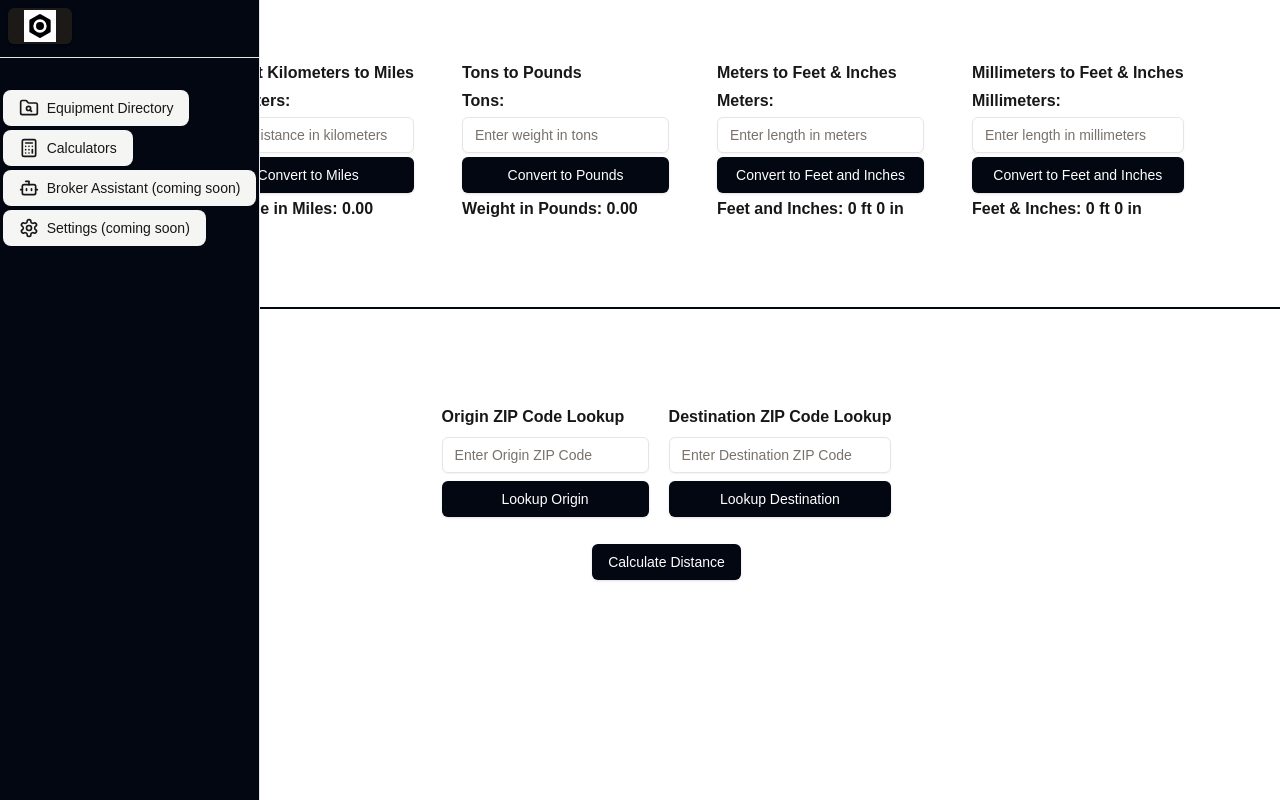
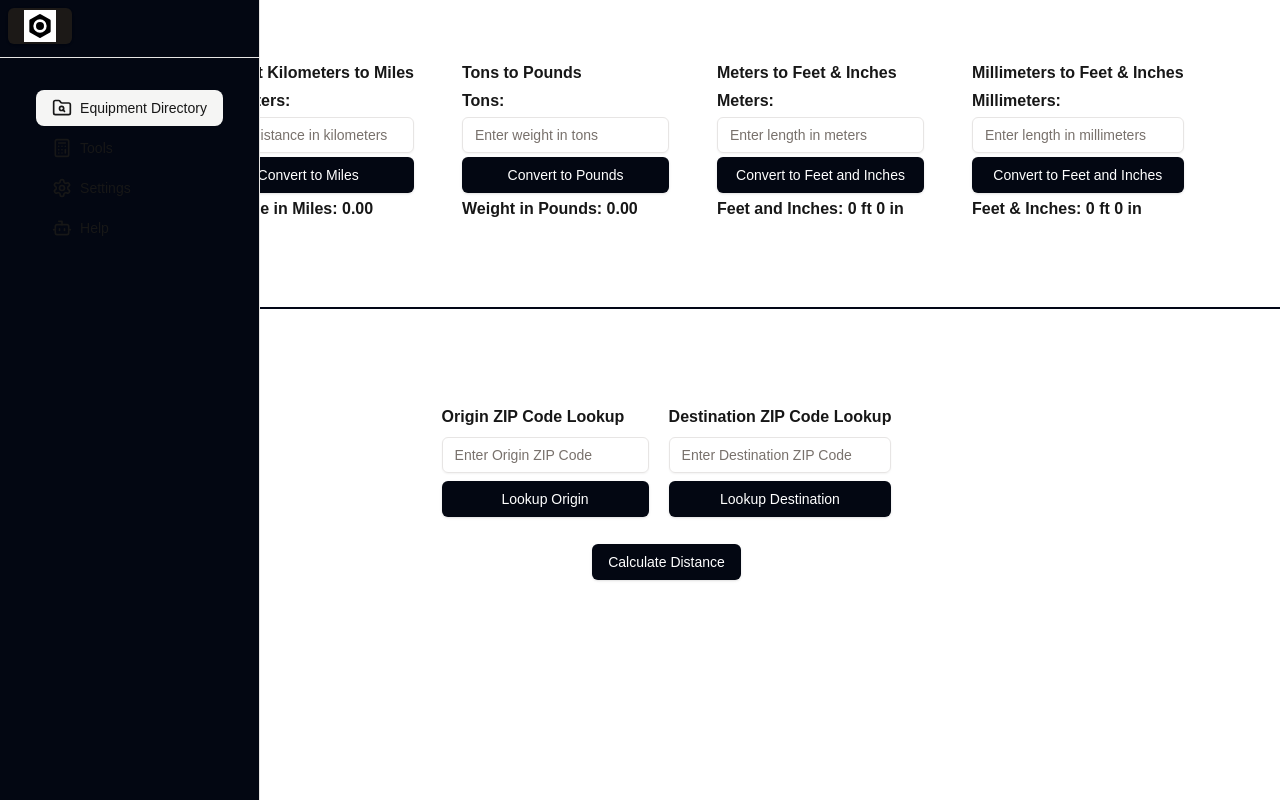
Before and after one commit to adamn1225/quote-tools, a Next.js app: page /tools in a window 1280 px wide. Shown: the top 800 px of the page. Built offline with nearby package versions, Linux system fonts and the light colour scheme.

Commit message:
rm .next npm i

```diff
--- a/src/components/Aside.tsx
+++ b/src/components/Aside.tsx
@@ -1,5 +1,5 @@
 "use client";
-import React from 'react'
+import React from 'react';
 import Link from 'next/link';
 import {
     Tooltip,
@@ -8,12 +8,12 @@ import {
     TooltipProvider,
 } from "@/components/ui/tooltip";
 import { Button } from "@/components/ui/button";
-import { Bolt, Settings, Bot, FolderSearch2, Calculator, LucideTruck } from "lucide-react"
+import { Bolt, Settings, Bot, FolderSearch2, Calculator, LucideTruck } from "lucide-react";
 
 function Aside() {
     return (
         <TooltipProvider>
-            <div className=" pl-[200px] bg-gray-950 z-50">
+            <div className="pl-[200px] bg-gray-950 z-50">
                 <aside className="inset-y fixed left-0 z-50 bg-gray-950 flex h-full flex-col border-r w-[260px]">
                     <div className="border-b p-2">
                         <Button aria-label="Home">
@@ -21,15 +21,13 @@ function Aside() {
                         </Button>
                     </div>
                     <nav className="grid gap-1 justify-center pt-8">
-
-
                         <Tooltip>
                             <TooltipTrigger asChild>
                                 <Link href="/equipment-directory">
                                     <Button
                                         variant="ghost"
-                                    className="rounded-lg bg-muted gap-2"
-                                    aria-label="Playground"
+                                        className="rounded-lg bg-muted flex items-center gap-2"
+                                        aria-label="Equipment Directory"
                                     >
                                         <FolderSearch2 className="size-5" />
                                         <span>Equipment Directory</span>
@@ -46,34 +44,16 @@ function Aside() {
                                 <Link href="/tools">
                                     <Button
                                         variant="ghost"
-                                className="rounded-lg bg-muted gap-2"
-                                aria-label="Zip Code Lookup"
+                                        className="rounded-lg flex items-center gap-2"
+                                        aria-label="Tools"
                                     >
                                         <Calculator className="size-5" />
-                                <span>Calculators</span>
+                                        <span>Tools</span>
                                     </Button>
                                 </Link>
                             </TooltipTrigger>
                             <TooltipContent side="right" sideOffset={5}>
-                        Calculators
-                    </TooltipContent>
-                </Tooltip>
-
-                        <Tooltip>
-                            <TooltipTrigger asChild>
-                                <Link href="/assistant">
-                                <Button
-                                    variant="ghost"
-                                    className="rounded-lg bg-muted flex items-start justify-start gap-2"
-                                    aria-label="Playground"
-                                >
-                                        <Bot className="size-5" />
-                                    <span>Broker Assistant (coming soon)</span>
-                                </Button>
-                                </Link>
-                            </TooltipTrigger>
-                            <TooltipContent side="right" sideOffset={5}>
-                                Playground
+                                Tools
                             </TooltipContent>
                         </Tooltip>
 
@@ -82,11 +62,11 @@ function Aside() {
                                 <Link href="/settings">
                                     <Button
                                         variant="ghost"
-                                    className="rounded-lg bg-muted flex items-start justify-start gap-2"
-                                    aria-label="Playground"
+                                        className="rounded-lg flex items-center gap-2"
+                                        aria-label="Settings"
                                     >
                                         <Settings className="size-5" />
-                                    <span>Settings (coming soon)</span>
+                                        <span>Settings</span>
                                     </Button>
                                 </Link>
                             </TooltipTrigger>
@@ -95,12 +75,28 @@ function Aside() {
                             </TooltipContent>
                         </Tooltip>
 
-
+                        <Tooltip>
+                            <TooltipTrigger asChild>
+                                <Link href="/help">
+                                    <Button
+                                        variant="ghost"
+                                        className="rounded-lg flex items-center gap-2"
+                                        aria-label="Help"
+                                    >
+                                        <Bot className="size-5" />
+                                        <span>Help</span>
+                                    </Button>
+                                </Link>
+                            </TooltipTrigger>
+                            <TooltipContent side="right" sideOffset={5}>
+                                Help
+                            </TooltipContent>
+                        </Tooltip>
                     </nav>
                 </aside>
             </div>
         </TooltipProvider>
-    )
+    );
 }
 
-export default Aside
+export default Aside;
```
Also changed, not shown: src/app/assistant/page.tsx (+4 -5 lines). Lines whose indentation alone changed are shown as unchanged.
